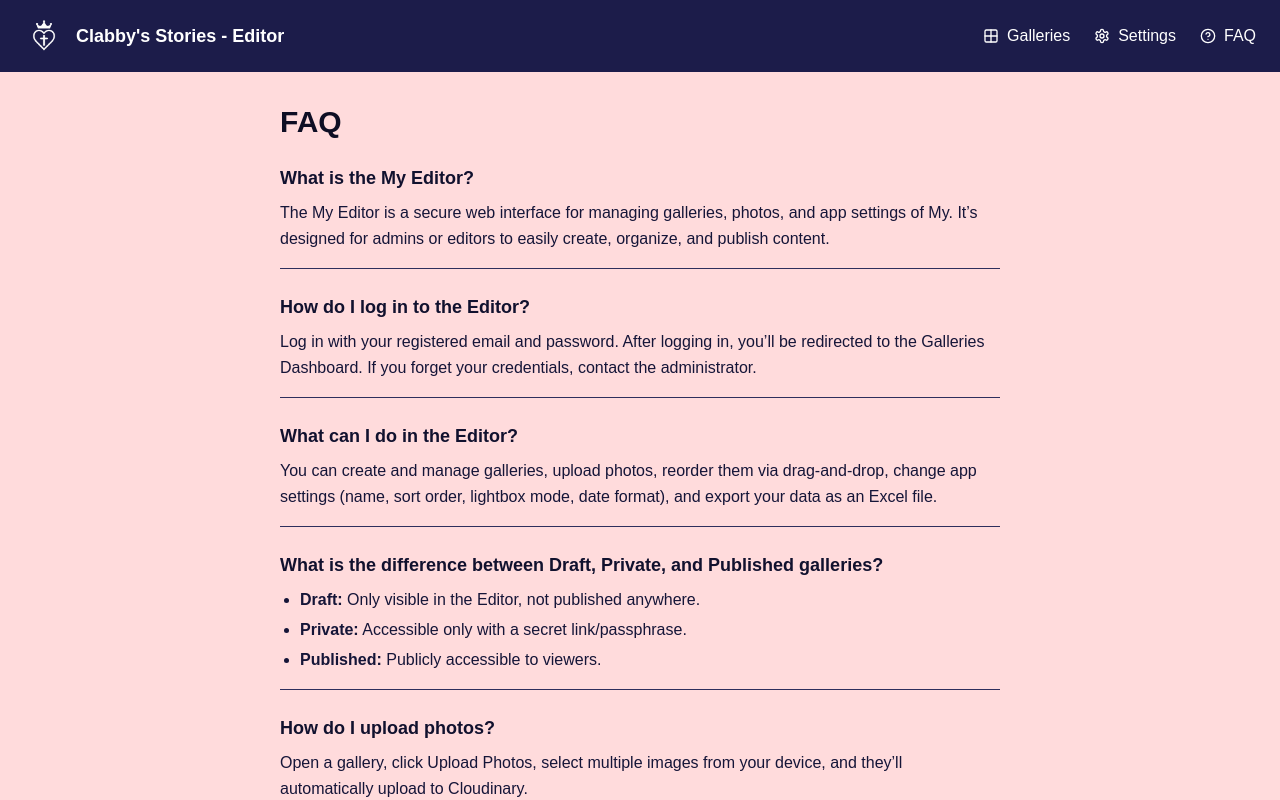
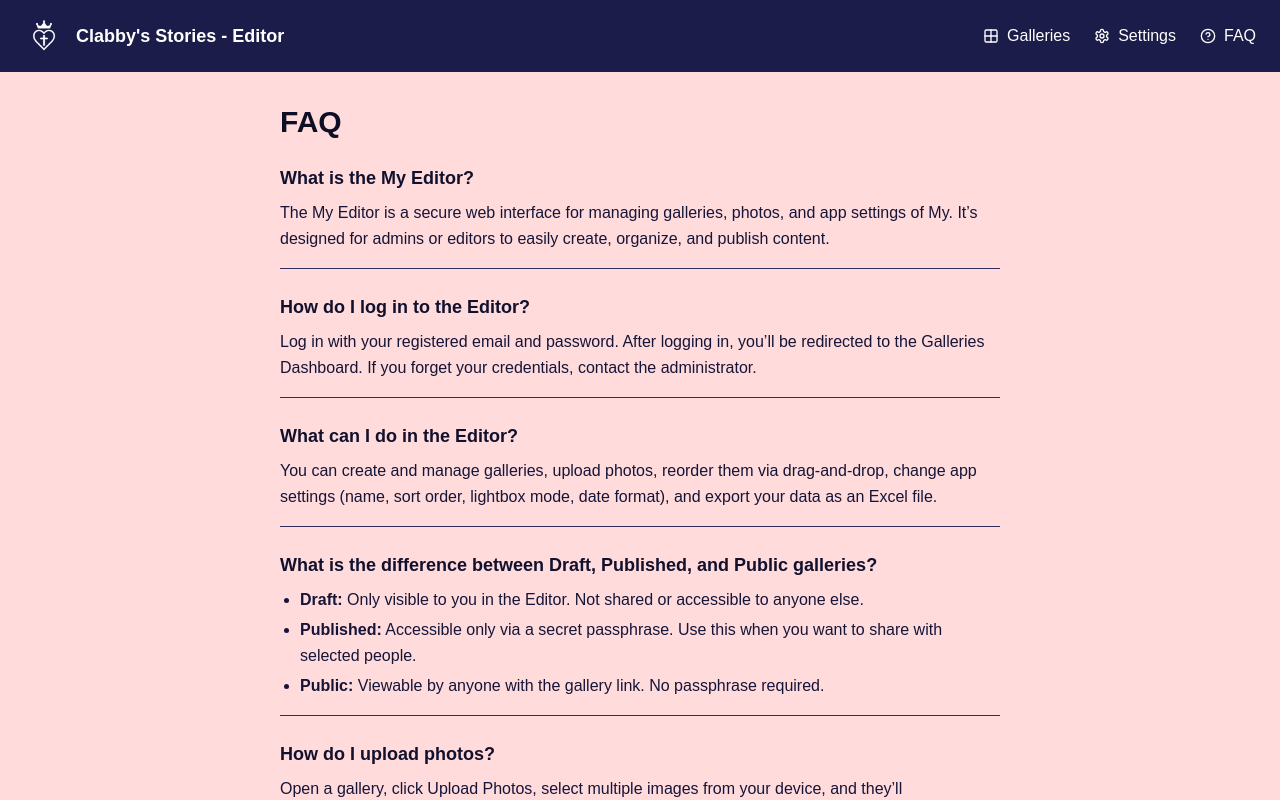
Before and after one commit to davinaleong/proj-clabbys-stories-web-app, a Next.js app: page /editor/faq in a window 1280 px wide. Shown: the top 800 px of the page. Built offline with nearby package versions, Linux system fonts and the light colour scheme; no server answers; a web font is replaced by a local one.

Commit message:
WIP Update published galleries

```diff
--- a/src/app/components/StatusPicker.jsx
+++ b/src/app/components/StatusPicker.jsx
@@ -48,7 +48,7 @@ export default function StatusPicker({
           <button
             key={key}
             onClick={() => {
-              onSelect(key) // returns the status key (DRAFT, PRIVATE, PUBLISHED)
+              onSelect(key) // returns the status key (DRAFT, PUBLISHED, PUBLIC)
               onClose()
             }}
             className={`w-full text-left px-3 py-2 rounded-sm text-sm ${
--- a/src/app/db/gallery-statuses.js
+++ b/src/app/db/gallery-statuses.js
@@ -1,7 +1,7 @@
 const STATUSES = {
   DRAFT: "Draft",
-  PRIVATE: "Private",
   PUBLISHED: "Published",
+  PUBLIC: "Public",
 }
 
 export default STATUSES
--- a/src/app/editor/[id]/page.jsx
+++ b/src/app/editor/[id]/page.jsx
@@ -129,8 +129,6 @@ export default function UpdateGalleryPage() {
 
   const passphraseFieldRef = useRef(null)
 
-  console.log(actualPassphrase) // TODO: Blank
-
   useEffect(() => {
     if (data?.gallery) {
       const g = data.gallery
@@ -154,7 +152,7 @@ export default function UpdateGalleryPage() {
         : statusOptions[0]?.name || "DRAFT"
       setEditedStatus(defaultStatus)
 
-      if (g.status === "PRIVATE") {
+      if (g.status === "PUBLISHED") {
         const fallbackPass =
           g.passphrase || env.DEFAULT_PASSPHRASE || passphraseGenerator
 
@@ -234,6 +232,8 @@ export default function UpdateGalleryPage() {
         date: isoDate,
         status: editedStatus,
       }
+
+      console.log("Saving gallery with data:", updateData)
 
       // ✅ Save gallery details
       await updateGalleryMutation({
@@ -365,7 +365,7 @@ export default function UpdateGalleryPage() {
           />
         </div>
 
-        {editedStatus === "PRIVATE" && (
+        {editedStatus === "PUBLISHED" && (
           <div className="relative">
             <p
               ref={passphraseFieldRef}
@@ -404,7 +404,7 @@ export default function UpdateGalleryPage() {
 
               setEditedStatus(selectedStatus)
 
-              if (selectedStatus === "PRIVATE") {
+              if (selectedStatus === "PUBLISHED") {
                 const newPass = passphraseGenerator
                 setEditedActualPassphrase(newPass)
 
--- a/src/app/editor/faq/page.jsx
+++ b/src/app/editor/faq/page.jsx
@@ -33,21 +33,25 @@ export default function FaqPage() {
       a: "You can create and manage galleries, upload photos, reorder them via drag-and-drop, change app settings (name, sort order, lightbox mode, date format), and export your data as an Excel file.",
     },
     {
-      q: "What is the difference between Draft, Private, and Published galleries?",
+      q: "What is the difference between Draft, Published, and Public galleries?",
       a: (
         <ul className="list-disc pl-5 space-y-1">
           <li>
-            <b>Draft:</b> Only visible in the Editor, not published anywhere.
+            <b>Draft:</b> Only visible to you in the Editor. Not shared or
+            accessible to anyone else.
           </li>
           <li>
-            <b>Private:</b> Accessible only with a secret link/passphrase.
+            <b>Published:</b> Accessible only via a secret passphrase. Use this
+            when you want to share with selected people.
           </li>
           <li>
-            <b>Published:</b> Publicly accessible to viewers.
+            <b>Public:</b> Viewable by anyone with the gallery link. No
+            passphrase required.
           </li>
         </ul>
       ),
     },
+
     {
       q: "How do I upload photos?",
       a: "Open a gallery, click Upload Photos, select multiple images from your device, and they’ll automatically upload to Cloudinary.",
--- a/src/app/editor/photos/page.jsx
+++ b/src/app/editor/photos/page.jsx
@@ -139,19 +139,6 @@ export default function SinglePhotoUploader({ galleryId }) {
               className="w-full border rounded px-3 py-2"
             />
           </div>
-
-          <div>
-            <label className="block text-sm font-medium">Status</label>
-            <select
-              value={status}
-              onChange={(e) => setStatus(e.target.value)}
-              className="w-full border rounded px-3 py-2"
-            >
-              <option value="DRAFT">Draft</option>
-              <option value="PRIVATE">Private</option>
-              <option value="PUBLISHED">Published</option>
-            </select>
-          </div>
         </div>
       )}
 
```
